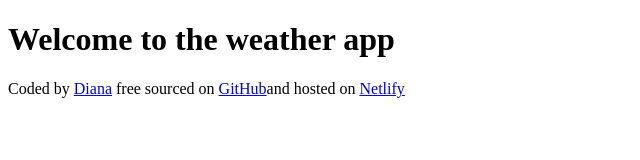
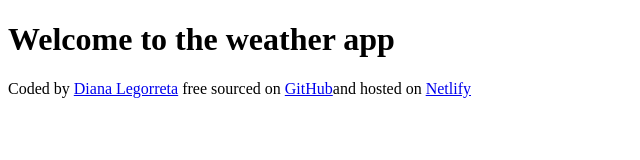
Before and after one commit to di-legorreta/final-project-weather-app, a plain HTML site: page index.html in a window 1280 px wide. Shown: the whole page, without its empty margins (0-640 px from the left). Drawn offline with Linux system fonts and the light colour scheme.

Commit message:
updated index file

```diff
--- a/index.html
+++ b/index.html
@@ -10,7 +10,9 @@
   </body>
   <footer>
     Coded by
-    <a href="https://github.com/di-legorreta" target="_blank">Diana</a>
+    <a href="https://github.com/di-legorreta" target="_blank"
+      >Diana Legorreta</a
+    >
     free sourced on
     <a
       href="https://github.com/di-legorreta/final-project-weather-app"
```
